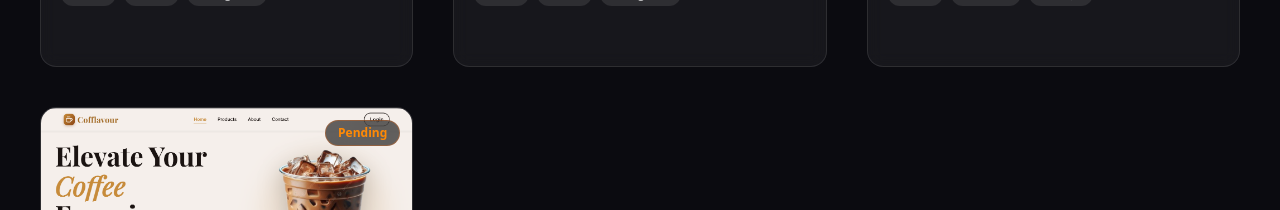
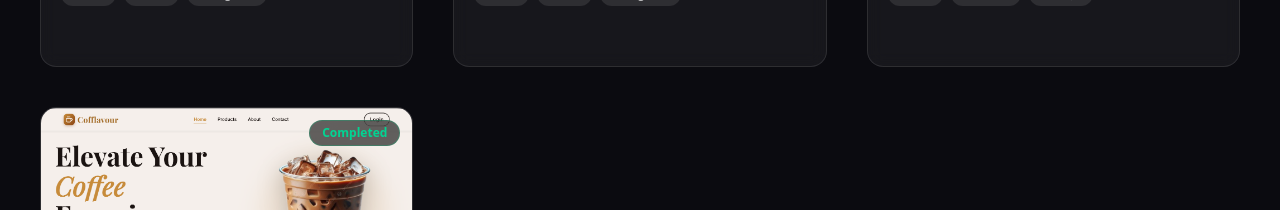
Before and after one commit to Nstrange18/Portfolio, a React (Vite) app: page / in a window 1280 px wide. Shown: the part 2580-2790 px from the top of the page. Built offline with nearby package versions, Linux system fonts and the light colour scheme; some icons are missing.

Commit message:
Changed Cofflavor status to completed

```diff
--- a/src/Pages/Projects.jsx
+++ b/src/Pages/Projects.jsx
@@ -48,7 +48,7 @@ const Projects = () => {
       github: "http://github.com/Nstrange18/Cofflavour",
       live: "https://cofflavour-q6sj.vercel.app/",
       category: "Front-End",
-      status: "Pending",
+      status: "Completed",
     }
   ];
 
```
